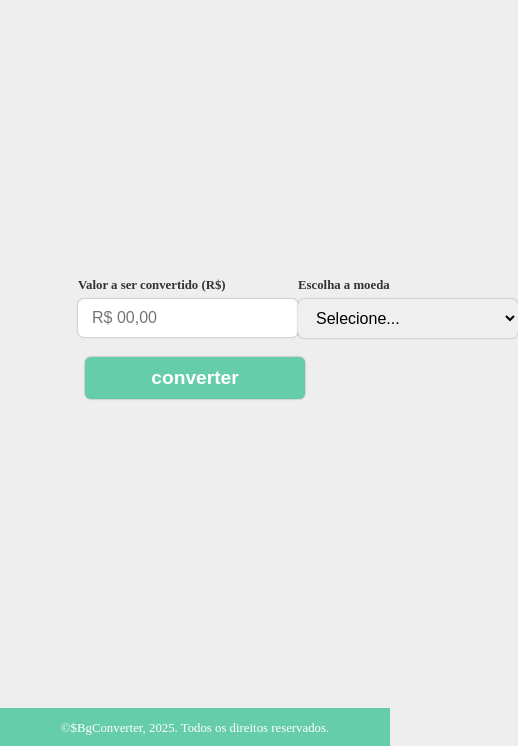
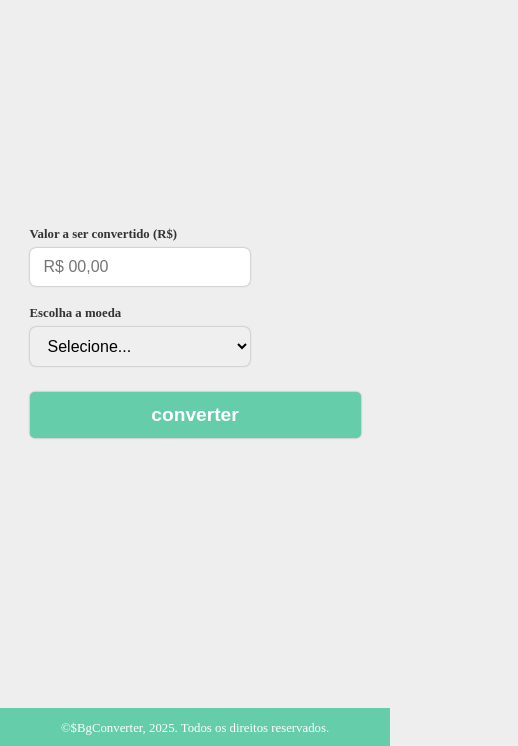
Before and after one commit to kauanbg-dev/bgconverter, a plain HTML site: page index.html in a window 390 px wide. Shown: the part 98-844 px from the top of the page, 518 px wide, since content can reach past the window. Drawn offline with Linux system fonts and the light colour scheme.

Commit message:
Update styles.css

```diff
--- a/css/styles.css
+++ b/css/styles.css
@@ -1,31 +1,31 @@
+/* Layout principal */
 main {
   width: 60%;
-
   display: flex;
   flex-direction: column;
   align-items: center;
   justify-content: center;
-    margin: 0;
+  margin: 0 auto;
 }
 
+/* Formulário */
 form {
   width: 100%;
   margin-bottom: 12%;
-
   display: flex;
   flex-direction: column;
   align-items: center;
 }
 
+/* Container dos inputs */
 .inputs-container {
   width: 100%;
-
   display: flex;
   justify-content: space-around;
   margin-bottom: 8%;
-
 }
 
+/* Grupo de inputs */
 .form-group {
   display: flex;
   flex-direction: column;
@@ -35,15 +35,19 @@ form {
   color: #333;
   font-size: 0.8em;
   font-weight: 600;
-    margin-bottom:6px;
+  margin-bottom: 6px;
 }
 
+/* Botão */
 form button {
   background-color: #66CDAA;
   color: #fff;
   font-size: 1.2em;
   font-weight: 700;
   cursor: pointer;
+  padding: 10px 20px;
+  border: none;
+  border-radius: 5px;
 }
 
 form button:hover {
@@ -51,16 +55,47 @@ form button:hover {
   color: #66CDAA;
 }
 
+/* Resultado */
 main #result {
   font-size: 3.5em;
-    color: #2E8B57	;
-
+  color: #2E8B57;
+  text-align: center;
 }
 
 main #result span {
   font-size: 0.6em;
-    margin-right: 50px;
-    margin-left: 50px;
+  margin: 0 50px;
+}
 
+/* Responsividade para telas pequenas */
+@media (max-width: 768px) {
+  main {
+    width: 90%;
+    padding: 10px;
+  }
 
+  .inputs-container {
+    flex-direction: column;
+    align-items: center;
+    gap: 20px;
   }
+
+  .form-group {
+    width: 100%;
+    align-items: stretch;
+  }
+
+  form button {
+    width: 100%;
+    padding: 12px;
+  }
+
+  main #result {
+    font-size: 2em;
+  }
+
+  main #result span {
+    margin: 0 10px;
+    font-size: 0.8em;
+  }
+}
```
Lines whose indentation alone changed are shown as unchanged.
